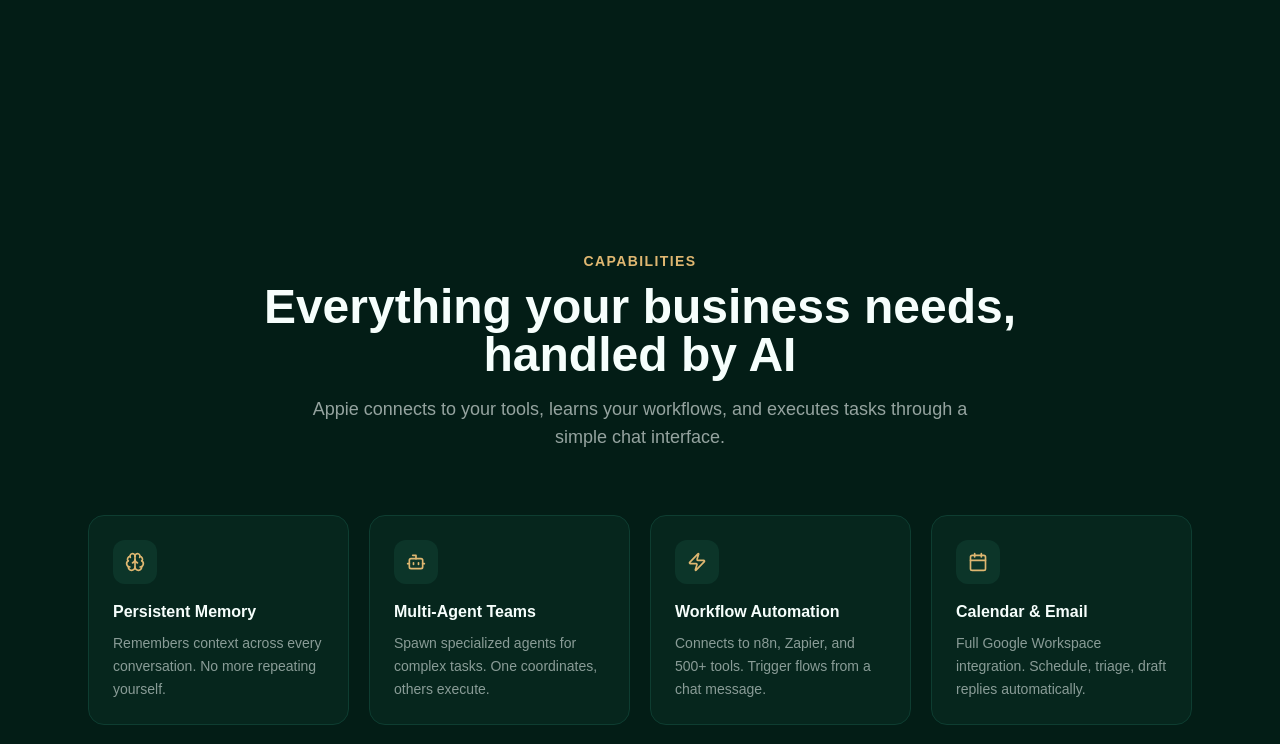
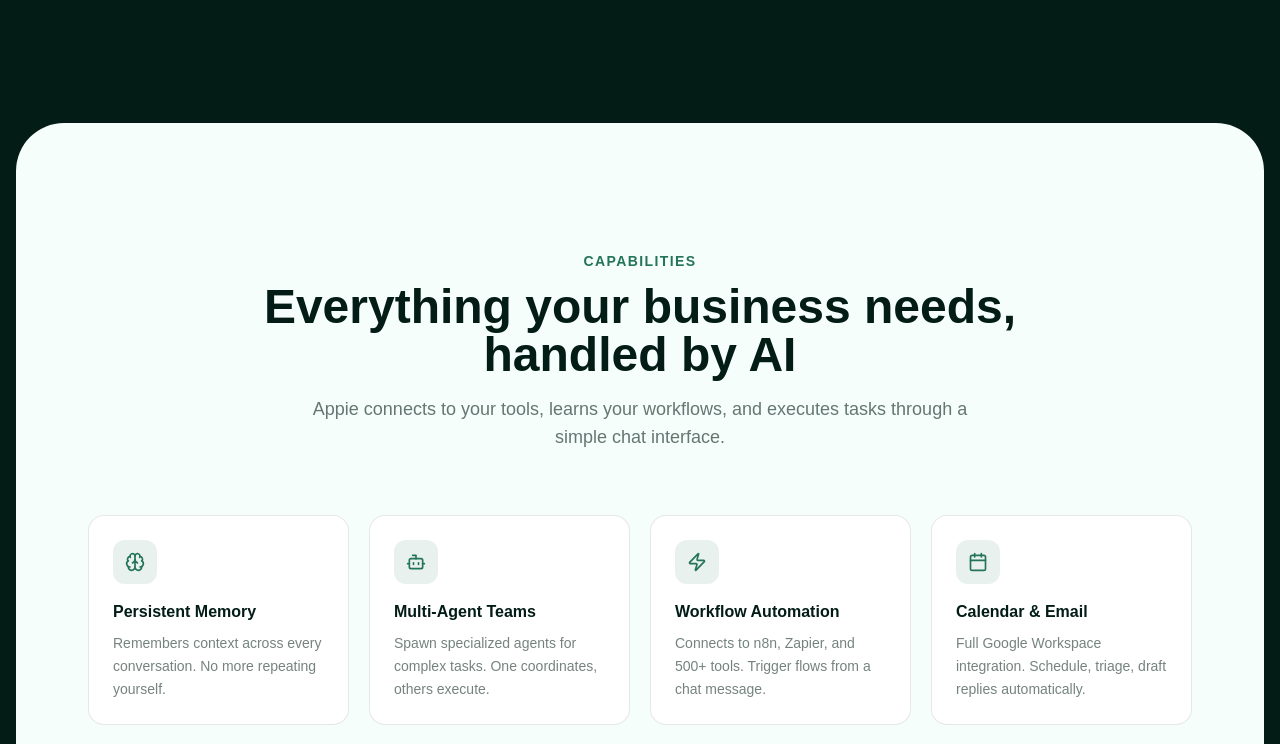
Before and after one commit to S3YED/weblyfe-ai, a Next.js app: page /openclaw in a window 1280 px wide. Shown: the part 1060-1804 px from the top of the page. Built offline with nearby package versions, Linux system fonts and the light colour scheme; a web font is replaced by a local one.

Commit message:
style: white features section with rounded container, light cards, green accents

```diff
--- a/src/app/openclaw/OpenClawClient.tsx
+++ b/src/app/openclaw/OpenClawClient.tsx
@@ -347,26 +347,26 @@
       </section>
 
       {/* ── FEATURES ── */}
-      <section id="features" className="py-20 sm:py-28">
+      <section id="features" className="py-20 sm:py-28 bg-[#F6FEFC] rounded-[2rem] sm:rounded-[3rem] mx-2 sm:mx-4">
         <div className="max-w-6xl mx-auto px-4 sm:px-6">
           <div className="reveal text-center mb-12 sm:mb-16">
-            <p className="text-[#DFB771] text-sm font-semibold uppercase tracking-widest mb-3">Capabilities</p>
-            <h2 className="text-3xl sm:text-4xl md:text-5xl font-extrabold mb-4">
+            <p className="text-[#247459] text-sm font-semibold uppercase tracking-widest mb-3">Capabilities</p>
+            <h2 className="text-3xl sm:text-4xl md:text-5xl font-extrabold mb-4 text-[#031D16]">
               Everything your business needs,<br className="hidden md:block" /> handled by AI
             </h2>
-            <p className="text-[#F6FEFC]/60 text-base sm:text-lg max-w-2xl mx-auto">
+            <p className="text-[#031D16]/60 text-base sm:text-lg max-w-2xl mx-auto">
               Appie connects to your tools, learns your workflows, and executes tasks through a simple chat interface.
             </p>
           </div>
 
           <div className="reveal-grid grid grid-cols-1 sm:grid-cols-2 lg:grid-cols-4 gap-4 sm:gap-5">
             {features.map((f, i) => (
-              <div key={f.title} className="reveal-item bg-[#0E3D31]/30 border border-[#0E3D31] rounded-2xl p-5 sm:p-6 hover:border-[#247459] hover:bg-[#0E3D31]/50 transition-all duration-300 group">
-                <div className="w-10 h-10 sm:w-11 sm:h-11 bg-[#247459]/20 rounded-xl flex items-center justify-center mb-3 sm:mb-4 group-hover:bg-[#247459]/30 transition-colors">
-                  <f.icon className="w-5 h-5 text-[#DFB771]" />
+              <div key={f.title} className="reveal-item bg-white border border-[#031D16]/10 rounded-2xl p-5 sm:p-6 hover:border-[#247459]/40 hover:shadow-lg hover:shadow-[#247459]/5 transition-all duration-300 group">
+                <div className="w-10 h-10 sm:w-11 sm:h-11 bg-[#247459]/10 rounded-xl flex items-center justify-center mb-3 sm:mb-4 group-hover:bg-[#247459]/15 transition-colors">
+                  <f.icon className="w-5 h-5 text-[#247459]" />
                 </div>
-                <h3 className="font-bold text-[#F6FEFC] mb-1.5 sm:mb-2 text-sm sm:text-base">{f.title}</h3>
-                <p className="text-[#F6FEFC]/55 text-xs sm:text-sm leading-relaxed">{f.description}</p>
+                <h3 className="font-bold text-[#031D16] mb-1.5 sm:mb-2 text-sm sm:text-base">{f.title}</h3>
+                <p className="text-[#031D16]/55 text-xs sm:text-sm leading-relaxed">{f.description}</p>
               </div>
             ))}
           </div>
```
